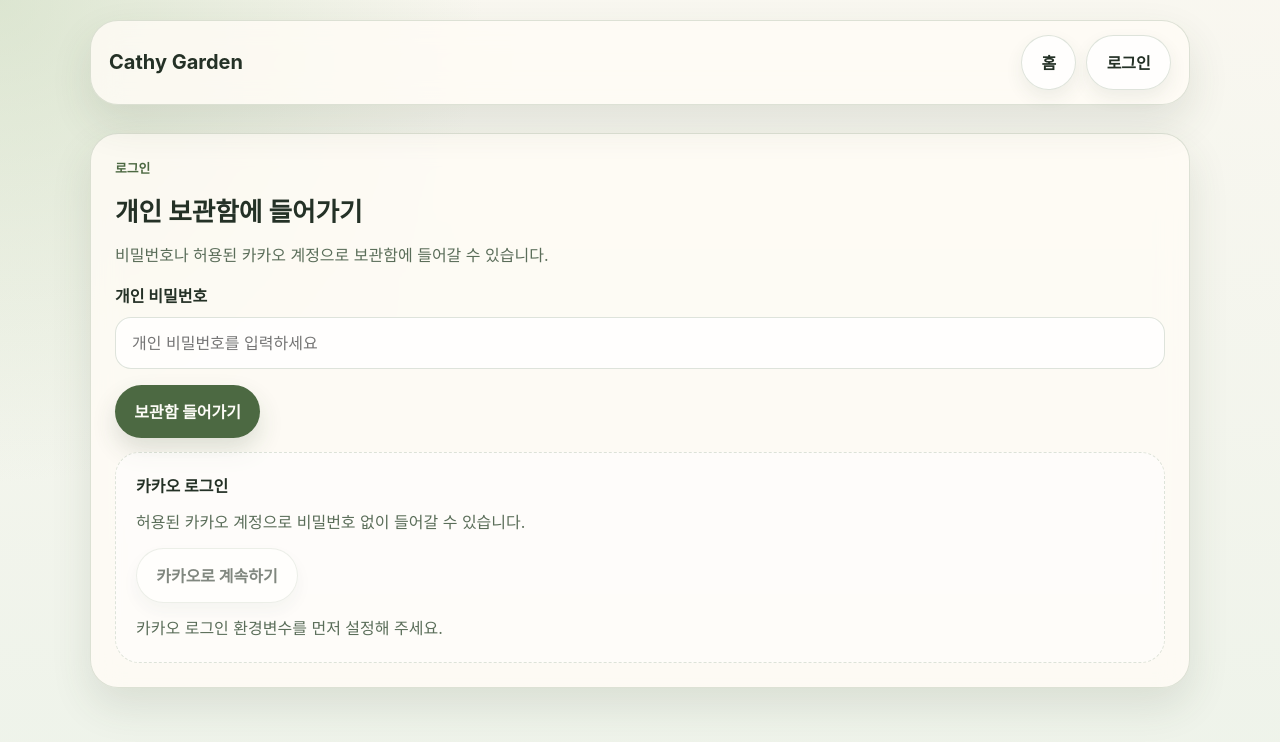
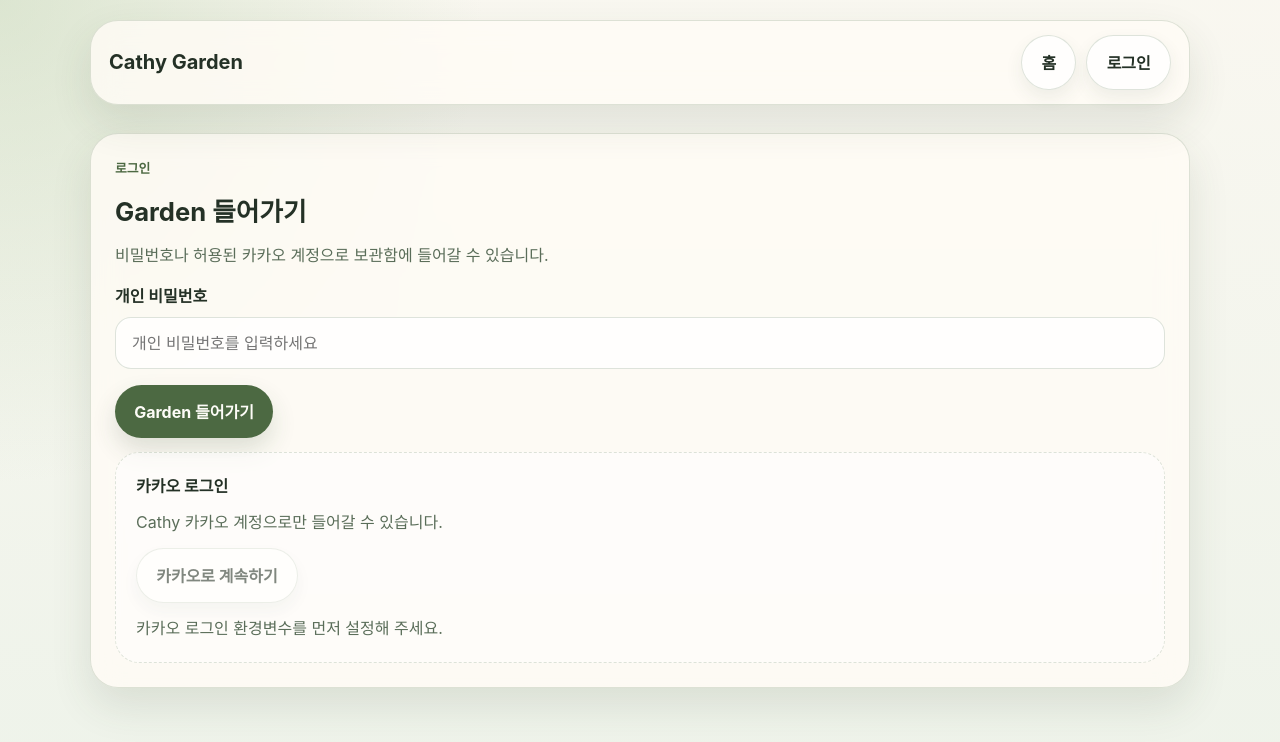
Before and after one commit to in63119/cathy-garden, a Next.js app: page /login in a window 1280 px wide. Shown: the top 742 px of the page. Built offline with nearby package versions, Linux system fonts and the light colour scheme; no server answers; a web font is replaced by a local one.

Commit message:
CATHY_GARDEN_LOGIN_MOD

```diff
--- a/src/app/login/page.tsx
+++ b/src/app/login/page.tsx
@@ -24,7 +24,8 @@ const errorMessages: Record<string, string> = {
   "kakao-not-configured": "카카오 로그인이 아직 설정되지 않았습니다.",
   "kakao-user-not-allowed": "허용된 카카오 계정만 들어올 수 있습니다.",
   "not-configured": "아직 개인 비밀번호가 설정되지 않았습니다.",
-  "password-login-disabled": "운영 환경에서는 카카오 로그인만 사용할 수 있습니다.",
+  "password-login-disabled":
+    "운영 환경에서는 카카오 로그인만 사용할 수 있습니다.",
 };
 
 export default async function LoginPage({ searchParams }: LoginPageProps) {
@@ -43,11 +44,11 @@ export default async function LoginPage({ searchParams }: LoginPageProps) {
     <div className="content-shell" style={{ padding: "16px 0 48px" }}>
       <SectionCard
         eyebrow="로그인"
-        title="개인 보관함에 들어가기"
+        title="Garden 들어가기"
         description={
           passwordLoginEnabled
             ? "비밀번호나 허용된 카카오 계정으로 보관함에 들어갈 수 있습니다."
-            : "운영 환경에서는 허용된 카카오 계정으로만 보관함에 들어갈 수 있습니다."
+            : "허용된 Cathy 카카오 계정으로만 보관함에 들어갈 수 있습니다."
         }
       >
         {passwordLoginEnabled ? (
@@ -95,9 +96,13 @@ export default async function LoginPage({ searchParams }: LoginPageProps) {
               type="submit"
               className="button-link primary"
               disabled={!configured}
-              style={{ width: "fit-content", border: "none", cursor: "pointer" }}
+              style={{
+                width: "fit-content",
+                border: "none",
+                cursor: "pointer",
+              }}
             >
-              보관함 들어가기
+              Garden 들어가기
             </button>
           </form>
         ) : errorMessage ? (
@@ -112,7 +117,7 @@ export default async function LoginPage({ searchParams }: LoginPageProps) {
         >
           <strong>카카오 로그인</strong>
           <span style={{ color: "var(--muted)", lineHeight: 1.7 }}>
-            허용된 카카오 계정으로 비밀번호 없이 들어갈 수 있습니다.
+            Cathy 카카오 계정으로만 들어갈 수 있습니다.
           </span>
           <a
             href={`/api/auth/kakao/start?next=${encodeURIComponent(nextPath)}`}
```
